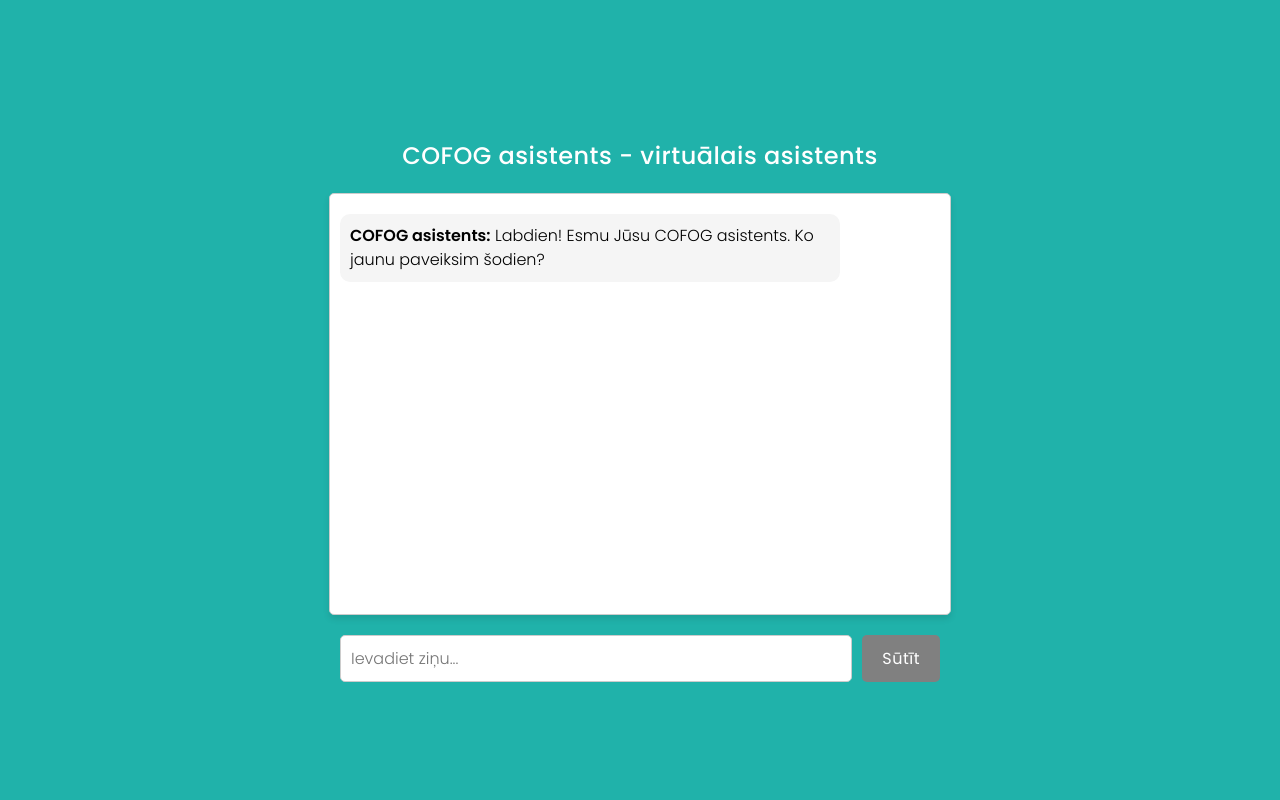
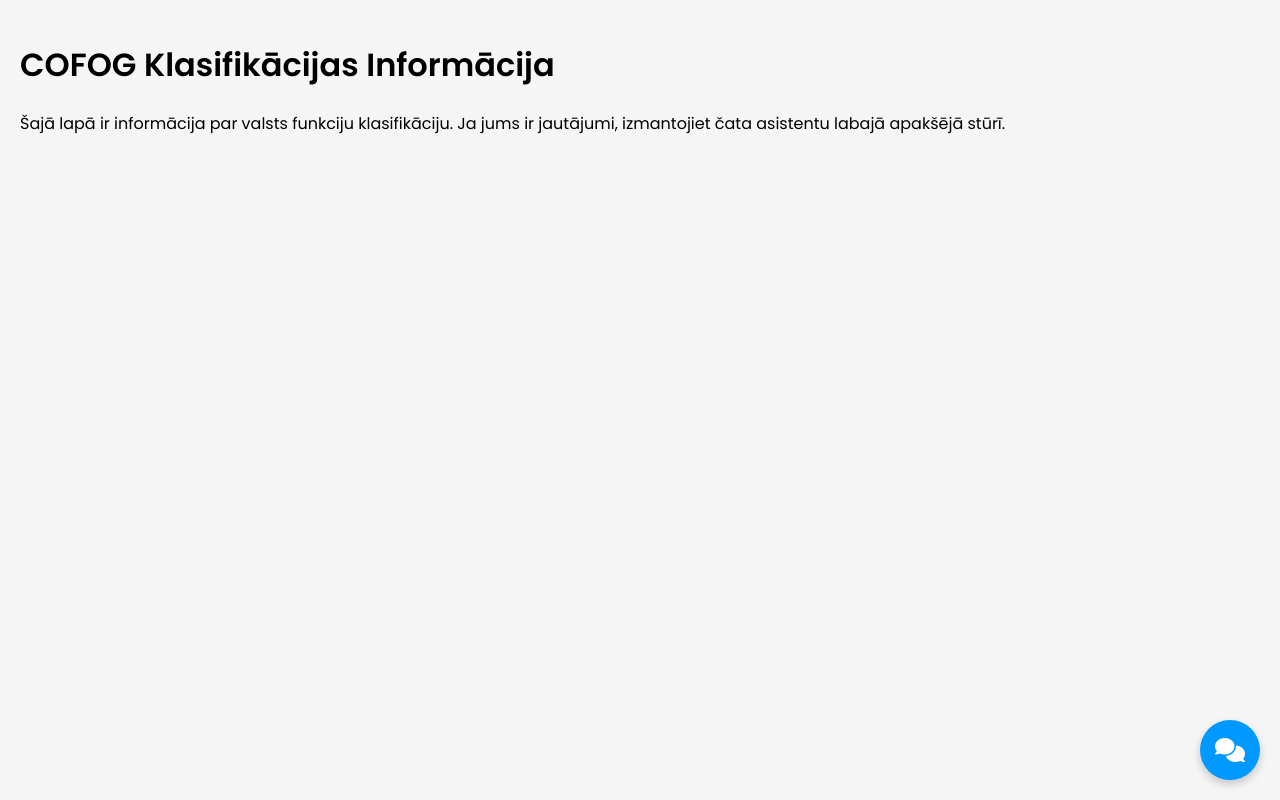
Before and after one commit to AIIBRAMA/flask-chatbot, a Flask app: page / in a window 1280 px wide. Run offline with Flask 3, Linux system fonts and the light colour scheme; some libraries are stand-ins or nearby versions.

Commit message:
Update index.html

```diff
--- a/templates/index.html
+++ b/templates/index.html
@@ -6,36 +6,93 @@
     <title>COFOG asistents - virtuālais asistents</title>
     <script src="https://cdnjs.cloudflare.com/ajax/libs/socket.io/4.0.1/socket.io.js"></script>
     <link href="https://fonts.googleapis.com/css2?family=Poppins:wght@300;400;500;600&display=swap" rel="stylesheet">
+    <link rel="stylesheet" href="https://cdnjs.cloudflare.com/ajax/libs/font-awesome/6.5.1/css/all.min.css">
     <style>
         body {
             font-family: 'Poppins', sans-serif;
-            background-color: #20B2AA;
             margin: 0;
             padding: 0;
+            height: 100vh;
+            background-color: #f5f5f5; /* Fona krāsa lapai */
+        }
+
+        /* Peldošā čata ikona */
+        .chat-icon {
+            position: fixed;
+            bottom: 20px;
+            right: 20px;
+            width: 60px;
+            height: 60px;
+            background-color: #0099ff;
+            border-radius: 50%;
+            box-shadow: 0 4px 8px rgba(0, 0, 0, 0.2);
             display: flex;
-            flex-direction: column;
             align-items: center;
             justify-content: center;
-            height: 100vh;
+            cursor: pointer;
+            z-index: 1000;
+            transition: all 0.3s ease;
         }
-        h2 {
-            margin-top: 20px;
+
+        .chat-icon:hover {
+            transform: scale(1.1);
+        }
+
+        .chat-icon i {
             color: white;
+            font-size: 24px;
+        }
+
+        /* Čata konteiners */
+        .chat-container {
+            position: fixed;
+            bottom: 90px;
+            right: 20px;
+            width: 350px;
+            height: 500px;
+            background-color: white;
+            border-radius: 10px;
+            box-shadow: 0 5px 15px rgba(0, 0, 0, 0.2);
+            display: none;
+            flex-direction: column;
+            overflow: hidden;
+            z-index: 999;
+            transition: all 0.3s ease;
+        }
+
+        .chat-container.active {
+            display: flex;
+        }
+
+        /* Čata galvene */
+        .chat-header {
+            background-color: #0099ff;
+            color: white;
+            padding: 15px;
+            display: flex;
+            justify-content: space-between;
+            align-items: center;
+        }
+
+        .chat-header h3 {
+            margin: 0;
             font-weight: 500;
             letter-spacing: 0.5px;
         }
+
+        .close-chat {
+            color: white;
+            cursor: pointer;
+            font-size: 18px;
+        }
+
+        /* Čata ziņojumi */
         #chat-box {
-            width: 80%;
-            max-width: 600px;
-            height: 400px;
-            border: 1px solid #ccc;
-            background-color: #fff;
+            flex: 1;
             overflow-y: auto;
-            padding: 10px;
-            margin-bottom: 20px;
-            border-radius: 5px;
-            box-shadow: 0 4px 6px rgba(0, 0, 0, 0.1);
+            padding: 15px;
         }
+
         .message {
             margin: 10px 0;
             padding: 10px;
@@ -45,51 +102,81 @@
             font-weight: 300;
             line-height: 1.5;
         }
+
         .user-message {
             background-color: #e3f2fd;
             margin-left: auto;
             margin-right: 0;
         }
+
         .assistant-message {
             background-color: #f5f5f5;
             margin-right: auto;
             margin-left: 0;
         }
+
+        /* Čata ievade */
         .input-container {
-            width: 80%;
-            max-width: 600px;
+            padding: 10px;
             display: flex;
-            gap: 10px;
+            border-top: 1px solid #eee;
         }
+
         input[type="text"] {
             flex-grow: 1;
             padding: 10px;
             border: 1px solid #ccc;
             border-radius: 5px;
-            font-size: 16px;
+            font-size: 14px;
             font-family: 'Poppins', sans-serif;
             font-weight: 300;
         }
+
         button {
-            padding: 10px 20px;
+            padding: 10px 15px;
+            margin-left: 10px;
             border: none;
             background-color: #808080;
             color: white;
             border-radius: 5px;
             cursor: pointer;
-            font-size: 16px;
-            white-space: nowrap;
+            font-size: 14px;
             font-family: 'Poppins', sans-serif;
             font-weight: 400;
             letter-spacing: 0.5px;
         }
+
         button:hover {
             background-color: #666666;
+        }
+
+        /* Lapas saturs (demonstrācijai) */
+        .page-content {
+            padding: 20px;
         }
     </style>
 </head>
 <body>
-    <h2>COFOG asistents - virtuālais asistents</h2>
+    <!-- Lapas saturs (demonstrācijai) -->
+    <div class="page-content">
+        <h1>COFOG Klasifikācijas Informācija</h1>
+        <p>Šajā lapā ir informācija par valsts funkciju klasifikāciju. Ja jums ir jautājumi, izmantojiet čata asistentu labajā apakšējā stūrī.</p>
+        <!-- Šeit var pievienot vairāk satura -->
+    </div>
+
+    <!-- Peldošā čata ikona -->
+    <div class="chat-icon" id="chat-icon">
+        <i class="fas fa-comments"></i>
+    </div>
+
+    <!-- Čata konteiners -->
+    <div class="chat-container" id="chat-container">
+        <div class="chat-header">
+            <h3>COFOG asistents</h3>
+            <span class="close-chat" id="close-chat">
+                <i class="fas fa-times"></i>
+            </span>
+        </div>
         <div id="chat-box">
             <div class="message assistant-message">
                 <b>COFOG asistents:</b> Labdien! Esmu Jūsu COFOG asistents. Ko jaunu paveiksim šodien?
@@ -99,13 +186,29 @@
             <input type="text" id="message" placeholder="Ievadiet ziņu...">
             <button onclick="sendMessage()">Sūtīt</button>
         </div>
+    </div>
+
     <script>
+        // Čata atvēršana/aizvēršana
+        document.getElementById('chat-icon').addEventListener('click', function() {
+            document.getElementById('chat-container').classList.add('active');
+            document.getElementById('chat-icon').style.display = 'none';
+        });
+
+        document.getElementById('close-chat').addEventListener('click', function() {
+            document.getElementById('chat-container').classList.remove('active');
+            document.getElementById('chat-icon').style.display = 'flex';
+        });
+
+        // Socket.IO savienojums
         var socket = io();
+
         socket.on('message', function(data) {
             var chatBox = document.getElementById('chat-box');
             chatBox.innerHTML += '<div class="message assistant-message"><b>COFOG asistents:</b> ' + data + '</div>';
             chatBox.scrollTop = chatBox.scrollHeight;
         });
+
         function sendMessage() {
             var messageInput = document.getElementById('message');
             var message = messageInput.value.trim();
@@ -117,6 +220,13 @@
                 chatBox.scrollTop = chatBox.scrollHeight;
             }
         }
+
+        // Ļauj nosūtīt ziņu ar Enter taustiņu
+        document.getElementById('message').addEventListener('keypress', function(e) {
+            if (e.key === 'Enter') {
+                sendMessage();
+            }
+        });
     </script>
 </body>
 </html>
```
Lines whose indentation alone changed are shown as unchanged.
